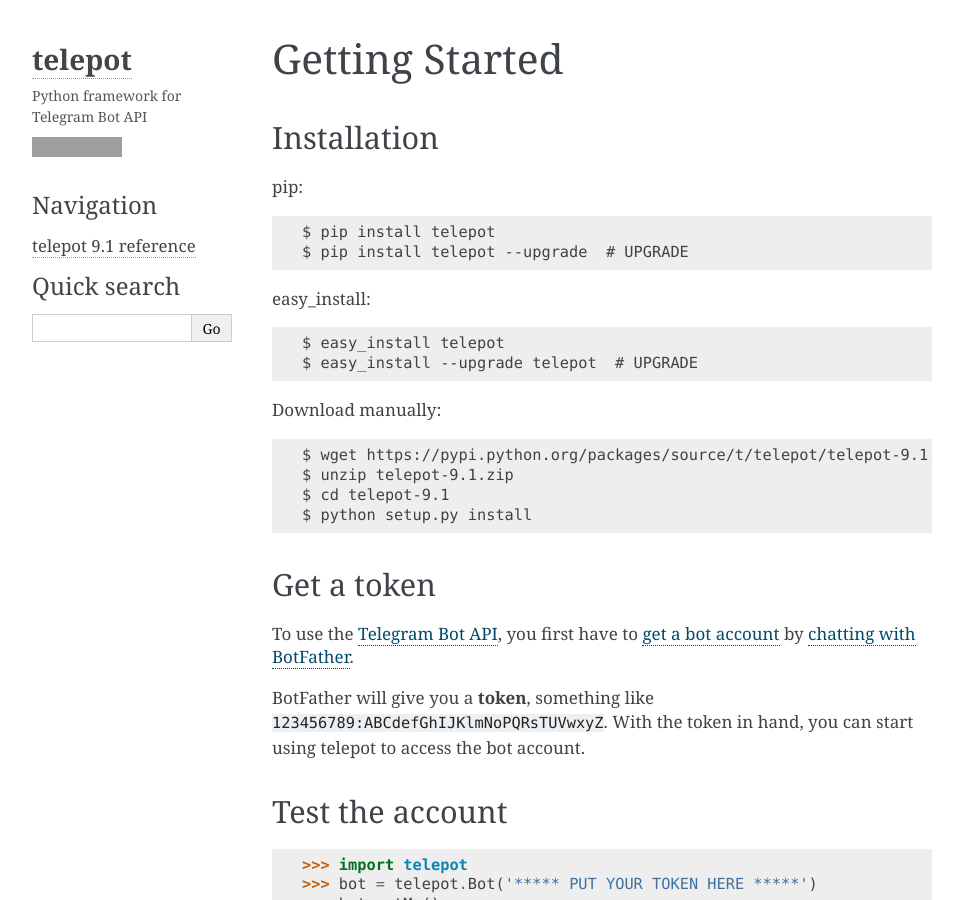
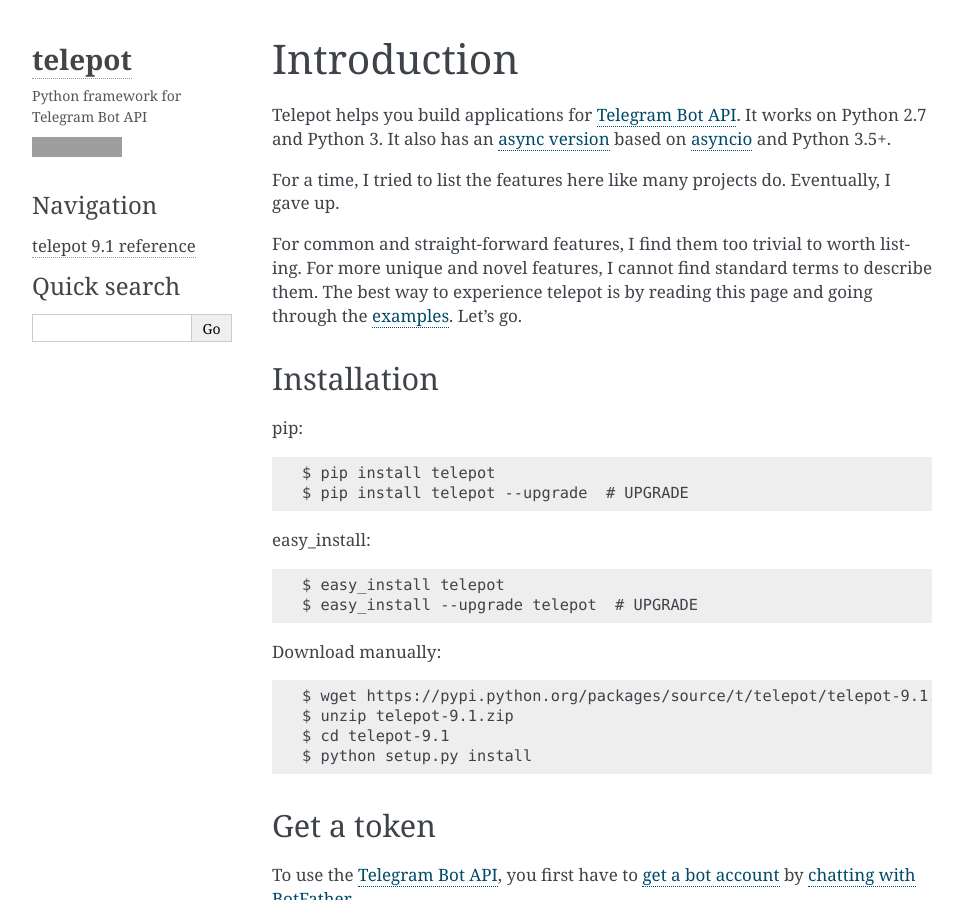
Before and after one commit to nickoala/telepot, a Sphinx documentation site: the page built from doc/index.rst, in a window 1280 px wide and 900 px high. Shown: the whole window, without its empty margins (148-1111 px from the left). Built offline with Sphinx 7.4.7, drawn with Linux system fonts in a browser that asks for light colours; grey boxes are pictures that could not be loaded.

Commit message:
Added intro

```diff
--- a/doc/index.rst
+++ b/doc/index.rst
@@ -1,11 +1,22 @@
-Getting Started
-===============
+Introduction
+============
 
 .. toctree::
    :hidden:
    :maxdepth: 2
 
    reference
+
+Telepot helps you build applications for `Telegram Bot API <https://core.telegram.org/bots>`_.
+It works on Python 2.7 and Python 3. It also has an `async version <#async-version-python-3-5>`_
+based on `asyncio <https://docs.python.org/3/library/asyncio.html>`_ and Python 3.5+.
+
+For a time, I tried to list the features here like many projects do. Eventually, I gave up.
+
+For common and straight-forward features, I find them too trivial to worth listing.
+For more unique and novel features, I cannot find standard terms to describe them.
+The best way to experience telepot is by reading this page and going through the
+`examples <https://github.com/nickoala/telepot/tree/master/examples>`_. Let's go.
 
 Installation
 ------------
```
Also changed, not shown: README.md (+1 -1 lines).
